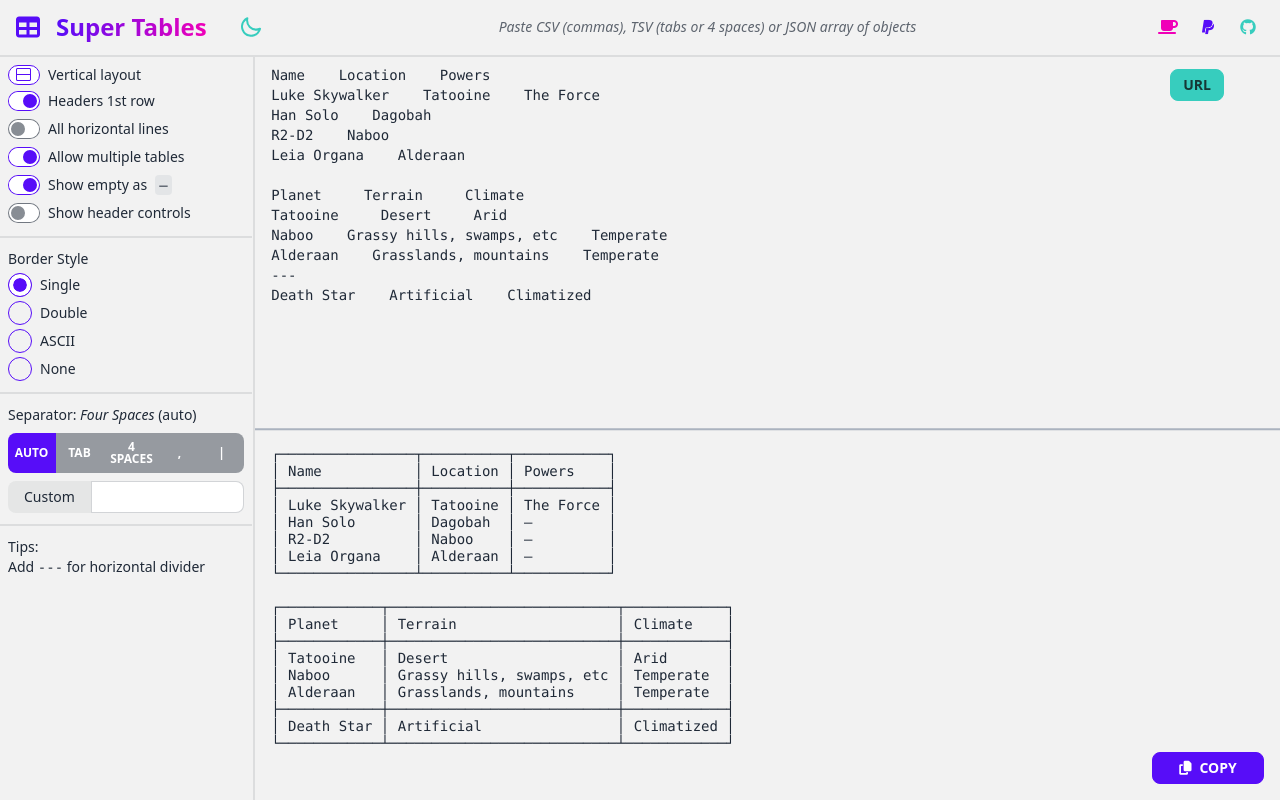
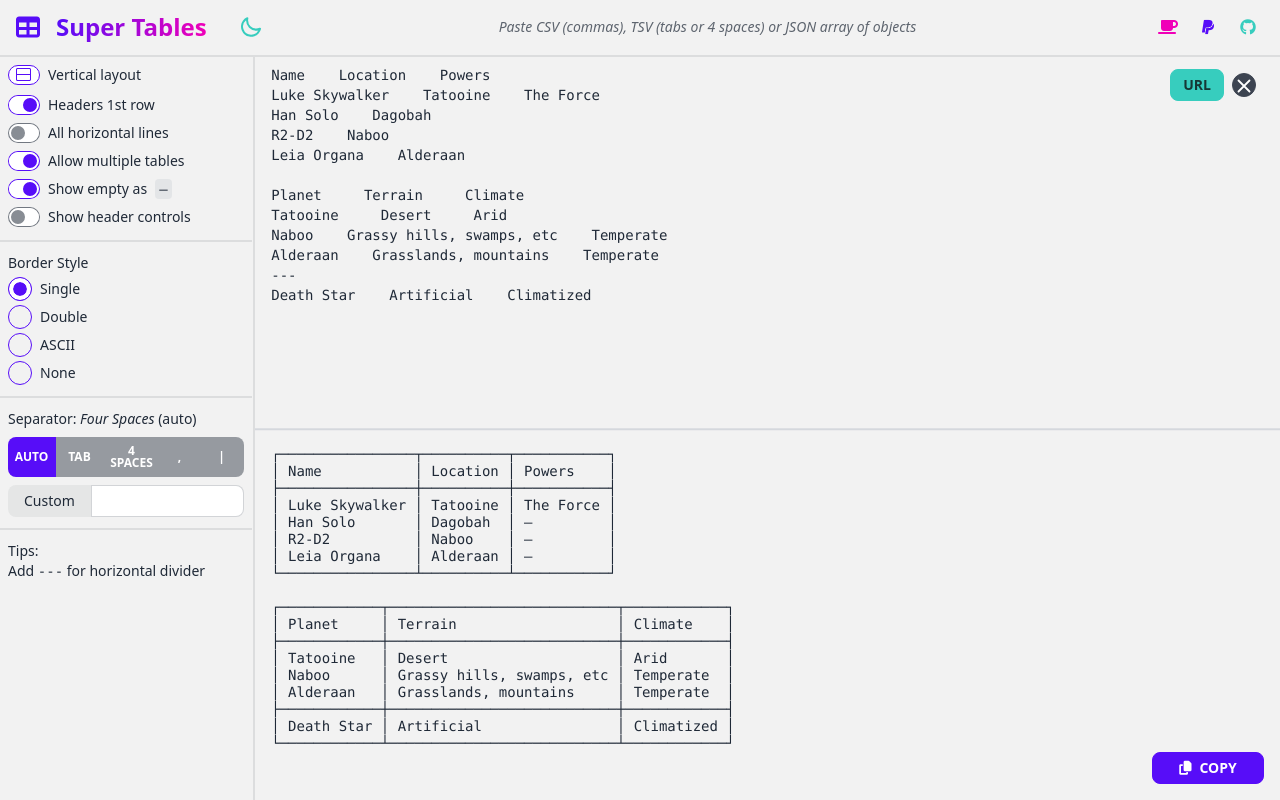
Before and after one commit to jelitter/super-tables, an Angular app: page / in a window 1280 px wide. Built offline with nearby package versions, Linux system fonts and the light colour scheme.

Commit message:
🐜Fix clear button

```diff
--- a/src/components/tables/tables.component.html
+++ b/src/components/tables/tables.component.html
@@ -1,7 +1,7 @@
 <div class="box-border flex flex-col min-w-[15.75rem] w-[15.75rem] h-full overflow-hidden text-sm left" [@fadeInOut]>
   <form [noValidate]="true" (change)="onSettingsChange()" class="flex flex-col">
     <div class="flex flex-col gap-1 p-2 pb-1 settings">
-      <label for="layout" class="flex gap-2 cursor-pointer">
+      <label for="layout" class="flex h-6 gap-2 rounded-full cursor-pointer hover:bg-slate-500/10">
         <label
           class="w-8 h-5 transition-colors bg-white border rounded-full dark:bg-transparent swap swap-rotate text-primary border-primary"
         >
@@ -25,8 +25,6 @@
         </label>
         <span class="cursor-pointer text">{{ isVertical ? 'Vertical' : 'Horizontal' }} layout</span>
       </label>
-      <!-- <label for="layout" class="cursor-pointer">
-          {{ layout ? 'Vertical' : 'Horizontal' }} layout</label> -->
 
       <label class="flex items-center h-6 gap-2 text-sm align-middle rounded-full cursor-pointer hover:bg-slate-500/10">
         <input
@@ -207,7 +205,18 @@
     (input)="onInputChanged($event)"
   ></div>
 
-  <div
+  <button
+    class="absolute transition-all btn btn-circle top-4 btn-xs"
+    [ngClass]="{ ' right-6': isVertical, 'right-[calc(50%+1rem)]': !isVertical }"
+    *ngIf="(inputText ?? '').length > 0"
+    (click)="clearInput()"
+  >
+    <svg xmlns="http://www.w3.org/2000/svg" class="w-6 h-6" fill="none" viewBox="0 0 24 24" stroke="currentColor">
+      <path stroke-linecap="round" stroke-linejoin="round" stroke-width="2" d="M6 18L18 6M6 6l12 12" />
+    </svg>
+  </button>
+
+  <!-- <div
     class="relative flex justify-center transition-transform top-4 tooltip tooltip-left tooltip-info"
     data-tip="Clear input"
     [ngClass]="{ 'translate-x-full': isVertical, 'translate-x-1/2': !isVertical }"
@@ -217,15 +226,15 @@
         <path stroke-linecap="round" stroke-linejoin="round" stroke-width="2" d="M6 18L18 6M6 6l12 12" />
       </svg>
     </button>
-  </div>
+  </div> -->
 
   <!-- <div class="h-1 m-0 divider"></div> -->
 
   <div
     class="relative w-full overflow-auto transition-transform h-1/2"
     [ngClass]="{
-      'h-1/2 translate-y-full border-t-slate-500/50 border-t-2': isVertical,
-      'w-1/2 translate-x-full border-l-slate-500/50 border-l-2': !isVertical
+      'h-1/2 translate-y-full border-t-slate-500/20 border-t-2': isVertical,
+      'w-1/2 translate-x-full border-l-slate-500/20 border-l-2': !isVertical
     }"
   >
     <div class="absolute flex-col w-full h-full ml-1 bg-scroll columns-controls" [@fadeInOut]>
@@ -246,7 +255,7 @@
             </label>
             <ng-select
               tabindex="0"
-              class="w-fit min-w-[300px] h-8 dropdown-content "
+              class="w-fit min-w-[300px] h-8 dropdown-content"
               [appearance]="'headers'"
               [closeOnSelect]="false"
               [multiple]="true"
--- a/src/components/tables/tables.component.scss
+++ b/src/components/tables/tables.component.scss
@@ -11,4 +11,8 @@
     font-family: ui-monospace, SFMono-Regular, Menlo, Monaco, Consolas, 'Liberation Mono', 'Courier New', monospace;
     white-space: break-spaces;
   }
+
+  #input-text:empty {
+    content: 'Enter text here';
+  }
 }
```
